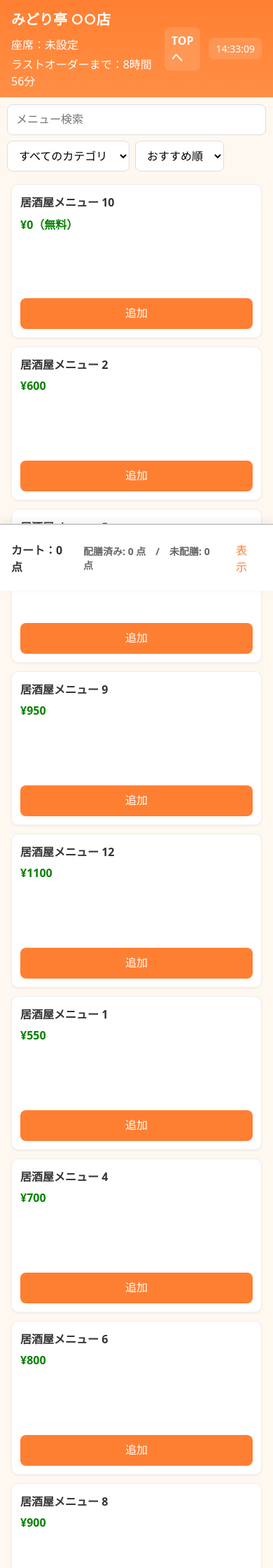
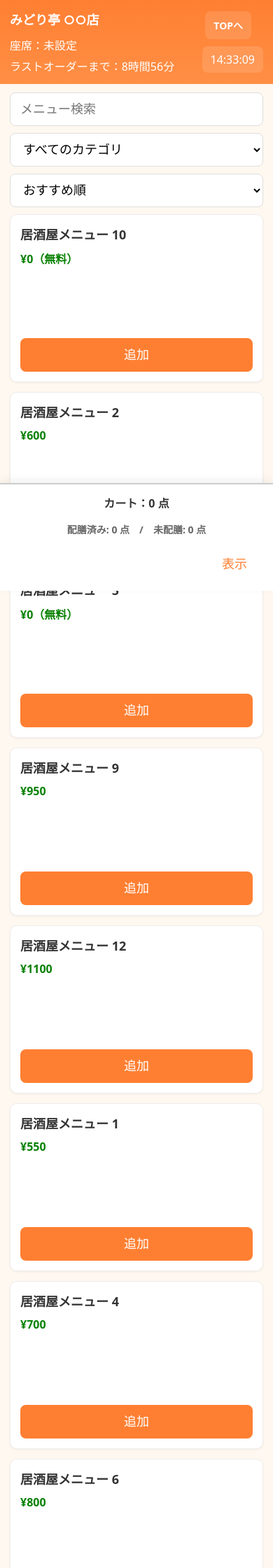
Before and after one commit to y-okuda3104/mos1, a PHP site: page /menu_list.html in a window 390 px wide. Shown: the top 2240 px of the page at 70% size. Run offline with PHP 8.4, Linux system fonts and the light colour scheme.

Commit message:
Add files via upload

```diff
--- a/menu_list.css
+++ b/menu_list.css
@@ -160,31 +160,157 @@ body {
   text-align: right;
 }
 
-/* 小さい画面向け：グリッドを1列に */
-@media (max-width:420px) {
-  #menuContainer { grid-template-columns: 1fr; }
-  .menuItem img { height:120px; }
-  .search-bar { padding:10px; }
+/* 小さい画面向け調整：狭い場合は UI を拡大 */
+@media (max-width: 480px) {
+  body {
+    padding-bottom: 150px; /* ミニカート領域用を大きめに */
+  }
 
-  /* スマホ時：ミニカート UI をさらに大きく */
+  /* ヘッダー調整 */
+  .app-header {
+    padding: 14px 14px;
+  }
+  .header-inner {
+    gap: 10px;
+  }
+  .app-header h1 {
+    font-size: 18px;
+    margin: 0 0 6px;
+  }
+  .status {
+    gap: 6px;
+  }
+  .header-right {
+    flex-direction: column;
+    gap: 10px;
+  }
+  .current-time {
+    font-size: 16px;
+    padding: 8px 12px;
+  }
+  .top-link {
+    font-size: 14px;
+    padding: 10px 12px;
+  }
+
+  /* 検索バー */
+  .search-bar {
+    padding: 12px 14px 0 14px;
+    gap: 10px;
+    flex-direction: column;
+  }
+  .search-bar input[type="text"],
+  .search-bar select {
+    width: 100%;
+    padding: 12px 14px;
+    min-height: 48px;
+    font-size: 18px; /* スマホは 16px 以上推奨（自動ズーム防止） */
+    border-radius: 8px;
+  }
+
+  /* メニューグリッド */
+  #menuContainer {
+    grid-template-columns: 1fr; /* スマホは1列 */
+    gap: 14px;
+    padding: 10px 14px 50px 14px;
+  }
+  .menuItem {
+    min-height: 240px;
+    padding: 14px;
+    gap: 10px;
+  }
+  .menuItem img {
+    height: 150px;
+  }
+  .menuItem .name {
+    font-size: 18px;
+    font-weight: 700;
+  }
+  .menuItem .price {
+    font-size: 16px;
+    font-weight: 600;
+  }
+  .menuItem button {
+    padding: 14px 16px;
+    min-height: 48px;
+    font-size: 18px;
+  }
+
+  /* 注文ステータス */
+  #orderStatus {
+    padding: 12px 14px;
+    font-size: 16px;
+  }
+
+  /* ミニカート */
+  #miniCart {
+    padding: 14px 16px;
+    max-height: 70vh;
+  }
   #miniCartSummary {
     font-size: 18px;
+    gap: 16px;
+    flex-direction: column;
+  }
+  #miniCartSummary > div {
+    width: 100%;
+  }
+  #miniCartSummary > div:first-child {
+    display: flex;
+    flex-direction: column;
+    gap: 10px;
+  }
+  #miniCartSummary > div:last-child {
+    display: flex;
+    justify-content: flex-end;
+  }
+  .secondary {
+    min-height: 48px;
+    font-size: 18px;
+    padding: 12px 20px;
+  }
+
+  /* 詳細表示 */
+  #miniCartDetails {
+    margin-top: 14px;
   }
   #miniCartDetails h3 {
     font-size: 18px;
+    margin: 10px 0;
+  }
+  #miniCartDetails ul {
+    max-height: 400px;
+  }
+  .cart-line {
+    padding: 12px !important;
+    margin-bottom: 10px !important;
+    background: #f5f5f5 !important;
+    border-radius: 8px !important;
   }
   #cartTotal {
     font-size: 18px;
+    margin-bottom: 14px;
+    font-weight: 700;
   }
+  #confirmOrder.primary {
+    width: 100%;
+    min-height: 50px;
+    font-size: 18px;
+    padding: 14px 18px;
+  }
+
+  /* プラマイボタン（JS で生成される） */
   .primary {
-    padding: 12px 16px;
-    font-size: 18px;
-    min-height: 48px; /* 若干大きめに */
-  }
-  /* プラマイ等小さめボタンが JS により生成されるため、ここで一般的なボタンサイズを確保 */
-  button {
-    min-height: 44px;
-    min-width: 44px;
+    min-height: 48px;
+    min-width: 48px;
+    padding: 12px 14px;
     font-size: 18px;
   }
 }
+
+/* タブレット向け調整（中程度の画面） */
+@media (max-width: 768px) and (min-width: 481px) {
+  #menuContainer {
+    grid-template-columns: repeat(2, 1fr); /* タブレットは2列維持 */
+  }
+}
```
Also changed, not shown: README.md.
